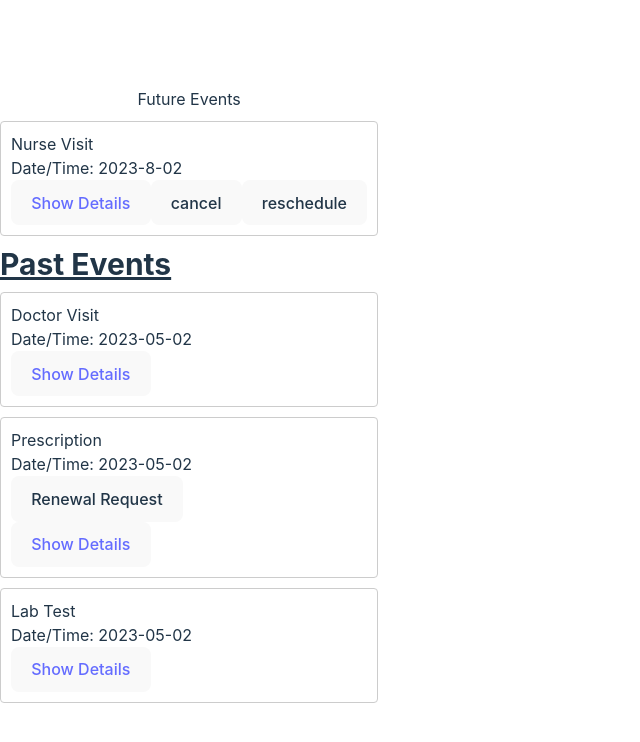
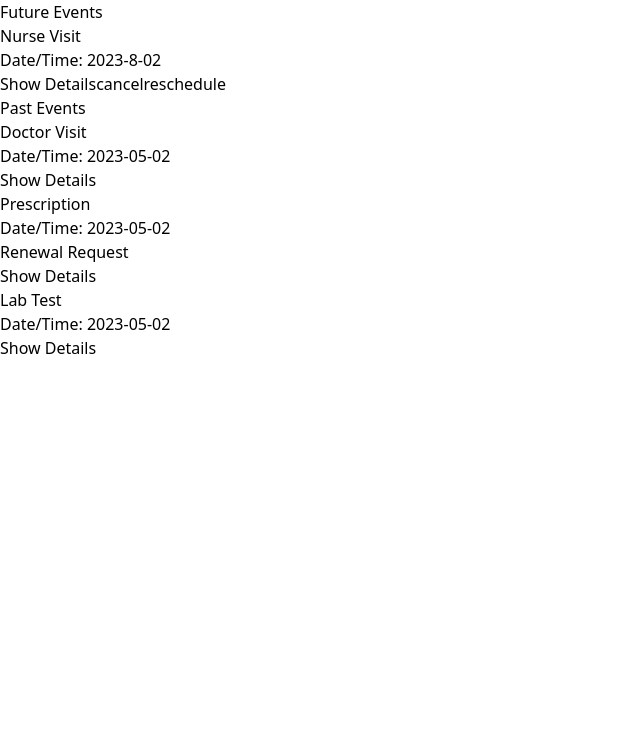
Before and after one commit to abdicodes/Health-Ease, a React (Vite) app in the folder frontend/: page / in a window 1280 px wide. Shown: the top 742 px of the page, without its empty margins (0-640 px from the left). Built offline with nearby package versions, Linux system fonts and the light colour scheme.

Commit message:
refactor: deleted prev style to implement Tailwind

```diff
--- a/frontend/package.json
+++ b/frontend/package.json
@@ -12,6 +12,7 @@
   "dependencies": {
     "react": "^18.2.0",
     "react-dom": "^18.2.0",
+    "react-icons": "^4.10.1",
     "react-router-dom": "^6.15.0"
   },
   "devDependencies": {
--- a/frontend/src/components/DetailedEventContainer.tsx
+++ b/frontend/src/components/DetailedEventContainer.tsx
@@ -56,19 +56,11 @@ const assertNever = (value: never): never => {
   throw new Error(`Unhandled error ${JSON.stringify(value)}`)
 }
 
-const containerStyle: React.CSSProperties = {
-  border: '1px solid #ccc',
-  borderRadius: '4px',
-  padding: '10px',
-  margin: '25px auto',
-  maxWidth: '400px',
-}
-
 const DoctorVisitComponent: React.FC<DoctorVisitComponentProps> = ({
   event,
 }) => {
   return (
-    <div style={containerStyle}>
+    <div>
       {event.diagnosis && <p> Diagnosis: {event.diagnosis}</p>}
 
       <p>Visit summary : {event.details}</p>
@@ -79,7 +71,7 @@ const DoctorVisitComponent: React.FC<DoctorVisitComponentProps> = ({
 
 const NurseVisitComponent: React.FC<NurseVisitComponentProps> = ({ event }) => {
   return (
-    <div style={containerStyle}>
+    <div>
       {event.diagnosis && <p> Diagnosis: {event.diagnosis}</p>}
 
       <p>Visit summary : {event.details}</p>
@@ -93,7 +85,7 @@ const EmergencyVisitComponent: React.FC<EmergencyVisitComponentProps> = ({
   event,
 }) => {
   return (
-    <div style={containerStyle}>
+    <div>
       {event.diagnosis && <p> Diagnosis: {event.diagnosis}</p>}
 
       <p>Visit summary : {event.details}</p>
@@ -105,7 +97,7 @@ const EmergencyVisitComponent: React.FC<EmergencyVisitComponentProps> = ({
 
 const AdmissionComponent: React.FC<AdmissionComponentProps> = ({ event }) => {
   return (
-    <div style={containerStyle}>
+    <div>
       {event.diagnosis && <p> Diagnosis: {event.diagnosis}</p>}
 
       <p>Admission summary : {event.details}</p>
@@ -119,7 +111,7 @@ const InPatientVisitComponent: React.FC<InPatientVisitComponentProps> = ({
   event,
 }) => {
   return (
-    <div style={containerStyle}>
+    <div>
       {event.diagnosis && <p> Diagnosis: {event.diagnosis}</p>}
 
       <p>Ward Visit summary : {event.details}</p>
@@ -131,7 +123,7 @@ const InPatientVisitComponent: React.FC<InPatientVisitComponentProps> = ({
 
 const DischargeComponent: React.FC<DischargeComponentProps> = ({ event }) => {
   return (
-    <div style={containerStyle}>
+    <div>
       <p>Discharge summary : {event.details}</p>
       <p>Doctor's name: {event.doctorName}</p>
     </div>
@@ -140,7 +132,7 @@ const DischargeComponent: React.FC<DischargeComponentProps> = ({ event }) => {
 
 const LabComponent: React.FC<LabComponentProps> = ({ event }) => {
   return (
-    <div style={containerStyle}>
+    <div>
       <p>Tests requested:</p>
       <ul>
         {event.tests.map((test, i) => (
@@ -161,7 +153,7 @@ const LabComponent: React.FC<LabComponentProps> = ({ event }) => {
 
 const ScanComponent: React.FC<ScanComponentProps> = ({ event }) => {
   return (
-    <div style={containerStyle}>
+    <div>
       <p>Tests requested: {event.scan}</p>
 
       <p> Requested by Dr: {event.doctorName}</p>
@@ -175,7 +167,7 @@ const PrescriptionComponent: React.FC<PrescriptionComponentProps> = ({
   event,
 }) => {
   return (
-    <div style={containerStyle}>
+    <div>
       <p>prescriptions : </p>
       <ul>
         {event.drugs.map((drug, i) => (
--- a/frontend/src/components/EventContainer.tsx
+++ b/frontend/src/components/EventContainer.tsx
@@ -5,7 +5,9 @@ type eventProps = {
   event: Event
 }
 const EventContainer: React.FC<eventProps> = ({ event }: eventProps) => {
-  const handleRenewalRequest = (eventId: number): void => {}
+  const handleRenewalRequest = (eventId: number): void => {
+    console.log(eventId)
+  }
   return (
     <div>
       <h3>{event.type}</h3>
--- a/frontend/src/components/Events.tsx
+++ b/frontend/src/components/Events.tsx
@@ -8,23 +8,15 @@ interface EventsProps {
   events: Event[]
 }
 
-const containerStyle: React.CSSProperties = {
-  border: '1px solid #ccc',
-  borderRadius: '4px',
-  padding: '10px',
-  margin: '10px auto',
-  maxWidth: '400px',
-}
-
 const Events: React.FC<EventsProps> = ({ events }) => {
   return (
     <div>
-      <h2 style={{ textAlign: 'center' }}>Future Events</h2>
+      <h2 className="">Future Events</h2>
       {events.filter((element) => isFutureEvent(element.dateTime)).length >
       0 ? (
         events.map((event) =>
           isFutureEvent(event.dateTime) ? (
-            <div style={containerStyle} key={event.id}>
+            <div key={event.id}>
               <EventContainer event={event} />
               <Link to={`/${event.id}`}>
                 <button>Show Details</button>
@@ -35,14 +27,14 @@ const Events: React.FC<EventsProps> = ({ events }) => {
           ) : null
         )
       ) : (
-        <div style={containerStyle}>
+        <div>
           <p>No future events!</p>
         </div>
       )}
-      <h2 className="text-3xl font-bold underline">Past Events</h2>
+      <h2>Past Events</h2>
       {events.map((event) =>
         !isFutureEvent(event.dateTime) ? (
-          <div style={containerStyle} key={event.id}>
+          <div key={event.id}>
             <EventContainer event={event} />
             <Link to={`/${event.id}`}>
               <button>Show Details</button>
--- a/frontend/src/index.css
+++ b/frontend/src/index.css
@@ -2,7 +2,7 @@
 @tailwind components;
 @tailwind utilities;
 
-:root {
+/* :root {
   font-family: Inter, system-ui, Avenir, Helvetica, Arial, sans-serif;
   line-height: 1.5;
   font-weight: 400;
@@ -70,4 +70,4 @@ button:focus-visible {
   button {
     background-color: #f9f9f9;
   }
-}
+} */
```
Also changed, not shown: 1 other file (tests, documents, lock files or other folders).
